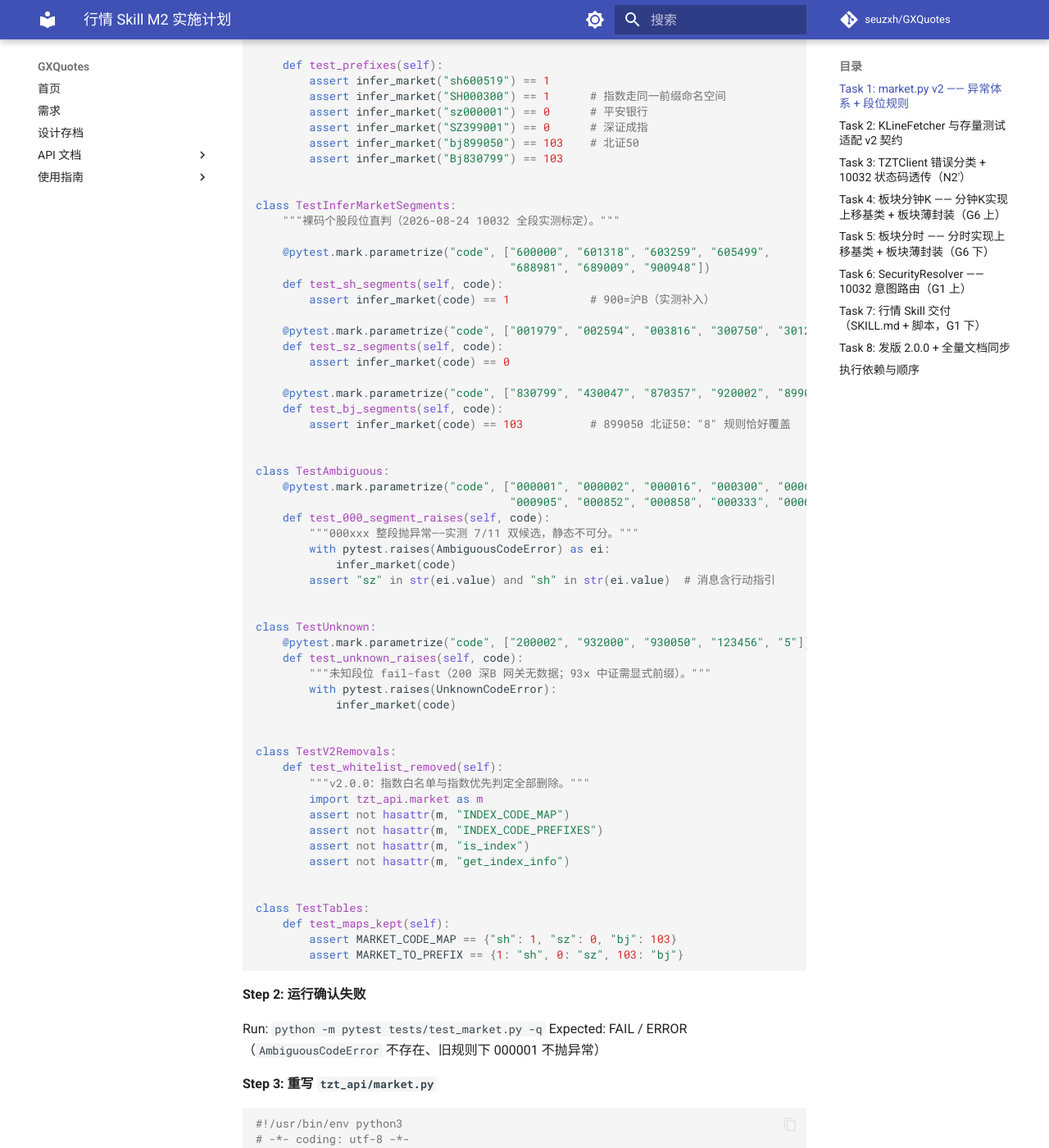
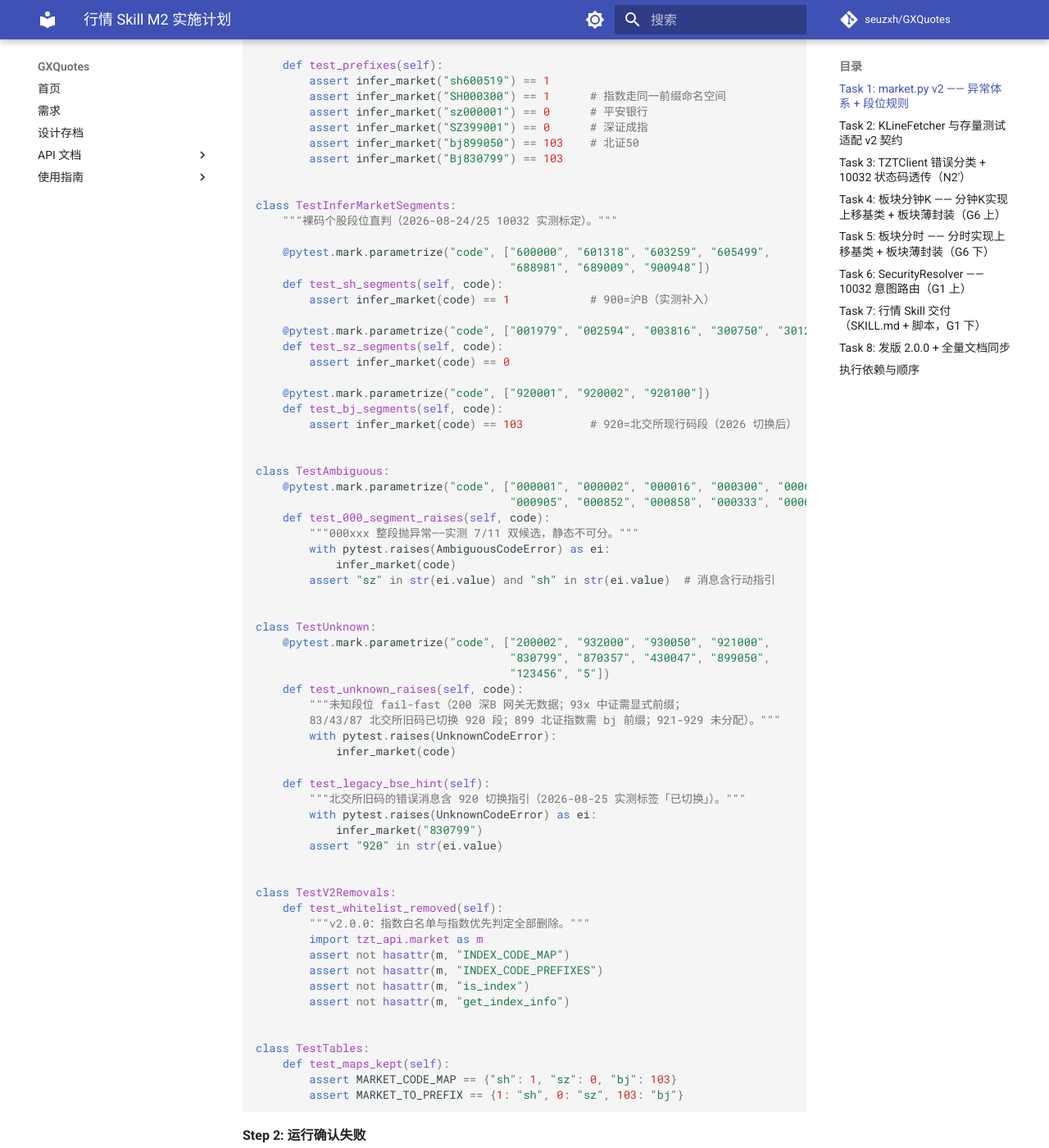
Before and after one commit to seuzxh/GXQuotes, an MkDocs documentation site: the page built from docs/plans/2026-08-25-m2-implementation.md, in a window 1280 px wide and 1400 px high, scrolled down 1241 px. Shown: the whole window at 82% size. Built offline with MkDocs 1.6.1 and Material for MkDocs 9.7.7, drawn with Linux system fonts in a browser that asks for light colours; comment, search, counter and statistics services are not loaded; some of the changed text lies outside the part shown.

Commit message:
docs: 北交所段位复测修正——BJ_SEGMENTS 收窄为 920（旧码 83/43/87 已切换，9 开头≠北交所）

````diff
--- a/docs/plans/2026-08-25-m2-implementation.md
+++ b/docs/plans/2026-08-25-m2-implementation.md
@@ -60,7 +60,7 @@ class TestInferMarketExplicitPrefix:
 
 
 class TestInferMarketSegments:
-    """裸码个股段位直判（2026-08-24 10032 全段实测标定）。"""
+    """裸码个股段位直判（2026-08-24/25 10032 实测标定）。"""
 
     @pytest.mark.parametrize("code", ["600000", "601318", "603259", "605499",
                                       "688981", "689009", "900948"])
@@ -71,9 +71,9 @@ class TestInferMarketSegments:
     def test_sz_segments(self, code):
         assert infer_market(code) == 0
 
-    @pytest.mark.parametrize("code", ["830799", "430047", "870357", "920002", "899050"])
+    @pytest.mark.parametrize("code", ["920001", "920002", "920100"])
     def test_bj_segments(self, code):
-        assert infer_market(code) == 103          # 899050 北证50："8" 规则恰好覆盖
+        assert infer_market(code) == 103          # 920=北交所现行码段（2026 切换后）
 
 
 class TestAmbiguous:
@@ -87,11 +87,20 @@ class TestAmbiguous:
 
 
 class TestUnknown:
-    @pytest.mark.parametrize("code", ["200002", "932000", "930050", "123456", "5"])
+    @pytest.mark.parametrize("code", ["200002", "932000", "930050", "921000",
+                                      "830799", "870357", "430047", "899050",
+                                      "123456", "5"])
     def test_unknown_raises(self, code):
-        """未知段位 fail-fast（200 深B 网关无数据；93x 中证需显式前缀）。"""
+        """未知段位 fail-fast（200 深B 网关无数据；93x 中证需显式前缀；
+        83/43/87 北交所旧码已切换 920 段；899 北证指数需 bj 前缀；921-929 未分配）。"""
         with pytest.raises(UnknownCodeError):
             infer_market(code)
+
+    def test_legacy_bse_hint(self):
+        """北交所旧码的错误消息含 920 切换指引（2026-08-25 实测标签「已切换」）。"""
+        with pytest.raises(UnknownCodeError) as ei:
+            infer_market("830799")
+        assert "920" in str(ei.value)
 
 
 class TestV2Removals:
@@ -150,7 +159,8 @@ MARKET_TO_PREFIX = {1: "sh", 0: "sz", 103: "bj"}
 # 个股段位规则（前缀匹配，全部 10032 实测标定，见设计存档 §1.4）
 SH_SEGMENTS = ("600", "601", "603", "605", "688", "689", "900")  # 900=沪B
 SZ_SEGMENTS = ("001", "002", "003", "300", "301")
-BJ_SEGMENTS = ("8", "4", "92")  # 覆盖 830/430/870/920/899（899 北证指数同市场）
+BJ_SEGMENTS = ("920",)  # 北交所现行码段（2026 由 83/43/87 切换而来；921-929 未分配）
+LEGACY_BSE_PREFIXES = ("8", "4")  # 旧北交所码（网关标签「已切换」，别名仍可取数）
 
 # 歧义段：深市个股与沪市指数真实共存（实测 11 样本 7 双候选），静态不可分
 AMBIGUOUS_SEGMENTS = ("000",)
@@ -182,12 +192,13 @@ def infer_market(code: str) -> int:
     判断顺序：
       1. 显式前缀 sh/sz/bj → 对应市场（个股/指数通用）
       2. 个股段位：600/601/603/605/688/689/900→沪；001/002/003/300/301→深；
-         8/4/92→北
+         920→北（北交所现行码段，2026 由 83/43/87 切换而来）
       3. 000xxx → AmbiguousCodeError（消息含 sz/sh 行动指引）
-      4. 其余 → UnknownCodeError
+      4. 其余 → UnknownCodeError（8/4 开头的北交所旧码给 920 切换指引）
 
-    ⚠️ v2 破坏性变更：指数裸码（含 399xxx/93xxxx/000xxx）不再推断，
-    请用显式前缀（sz399001 / sh932000 / sh000300）或显式传 market。
+    ⚠️ v2 破坏性变更：指数裸码（含 399xxx/93xxxx/000xxx）与北交所旧码
+    （83/43/87，已切换至 920 段）不再推断——请用显式前缀
+    （sz399001 / sh932000 / sh000300）、920 新码，或显式传 market。
     """
     upper = code.upper()
     if upper.startswith("SH"):
@@ -209,6 +220,12 @@ def infer_market(code: str) -> int:
         return MARKET_CODE_MAP["sz"]
     if numeric.startswith(BJ_SEGMENTS):
         return MARKET_CODE_MAP["bj"]
+    if numeric.startswith(LEGACY_BSE_PREFIXES):
+        raise UnknownCodeError(
+            f"{code} 为北交所旧码（已切换至 920 段）或新三板代码："
+            f"请改用 920 新码（可用 SecurityResolver 查询），"
+            f"或显式传 market=103 使用旧码别名"
+        )
     raise UnknownCodeError(
         f"{code} 属未知段位，无法推断市场；请使用 sh/sz/bj 前缀或显式传 market"
     )
@@ -236,7 +253,7 @@ git commit -m "refactor!: market v2——零指数知识段位规则 + Ambiguous
 ```
 
 **测试标准（Task 1 验收）:**
-- `python -m pytest tests/test_market.py -q` → 全过（显式前缀 6 例、段位 17 例、歧义 10 例、未知 5 例、删除断言、映射表）
+- `python -m pytest tests/test_market.py -q` → 全过（显式前缀 6 例、段位 15 例、歧义 10 例、未知 10 例 + 旧码提示 1 例、删除断言、映射表）
 - `python -c "from tzt_api import AmbiguousCodeError, UnknownCodeError, MarketResolutionError"` 成功
 - `python -c "from tzt_api.market import infer_market; infer_market('000001')"` 抛 `AmbiguousCodeError` 且消息同时含 "sz000001" 与 "sh000001"
 
````
Also changed, not shown: docs/plans/2026-08-24-market-v2-and-routing-design.md (+14 -6 lines), docs/requirements/行情Skill需求.md (+2 -2 lines).
